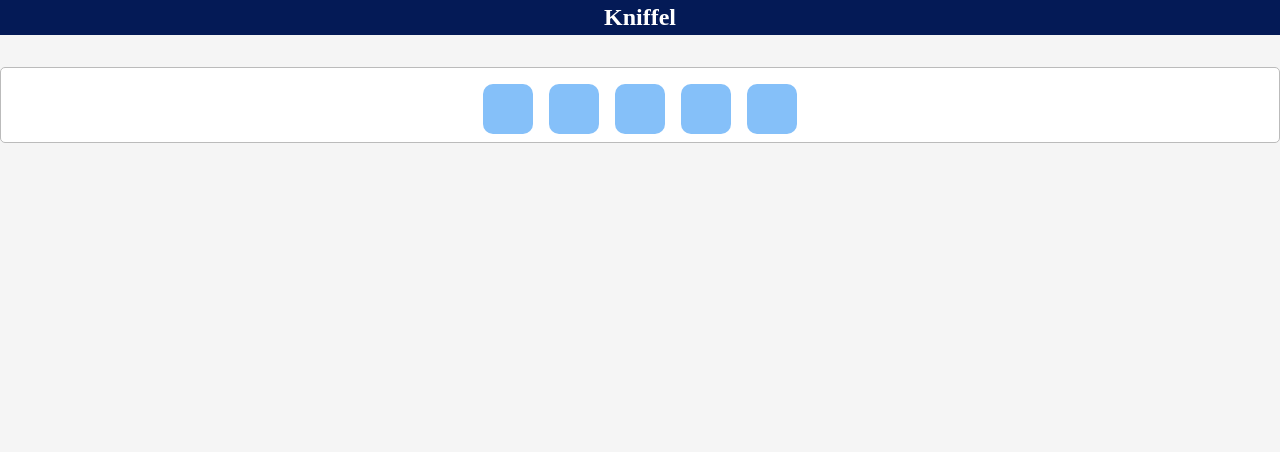
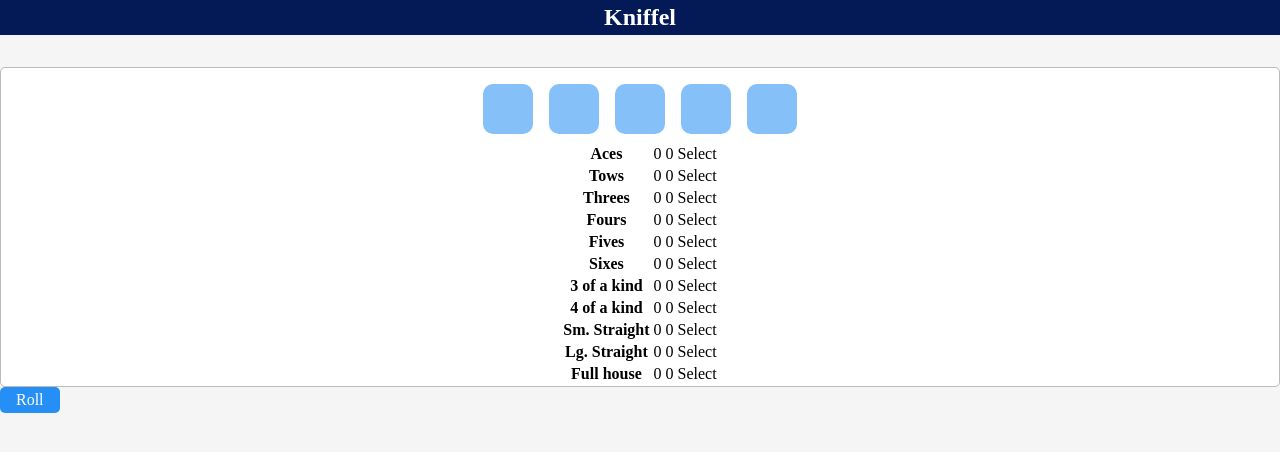
Before and after one commit to 4ndre4s/kniffel, a Vue app: page / in a window 1280 px wide. Shown: the top 452 px of the page. Built offline with nearby package versions, Linux system fonts and the light colour scheme.

Commit message:
Add kniffel block and roll dice button

```diff
--- /dev/null
+++ b/src/components/KniffelBlock.vue
@@ -0,0 +1,80 @@
+<template>
+  <div>
+    <table>
+      <tr>
+        <th>Aces</th>
+        <td>0</td>
+        <td>0</td>
+        <td>Select</td>
+      </tr>
+      <tr>
+        <th>Tows</th>
+        <td>0</td>
+        <td>0</td>
+        <td>Select</td>
+      </tr>
+      <tr>
+        <th>Threes</th>
+        <td>0</td>
+        <td>0</td>
+        <td>Select</td>
+      </tr>
+      <tr>
+        <th>Fours</th>
+        <td>0</td>
+        <td>0</td>
+        <td>Select</td>
+      </tr>
+      <tr>
+        <th>Fives</th>
+        <td>0</td>
+        <td>0</td>
+        <td>Select</td>
+      </tr>
+      <tr>
+        <th>Sixes</th>
+        <td>0</td>
+        <td>0</td>
+        <td>Select</td>
+      </tr>
+      <tr>
+        <th>3 of a kind</th>
+        <td>0</td>
+        <td>0</td>
+        <td>Select</td>
+      </tr>
+      <tr>
+        <th>4 of a kind</th>
+        <td>0</td>
+        <td>0</td>
+        <td>Select</td>
+      </tr>
+      <tr>
+        <th>Sm. Straight</th>
+        <td>0</td>
+        <td>0</td>
+        <td>Select</td>
+      </tr>
+      <tr>
+        <th>Lg. Straight</th>
+        <td>0</td>
+        <td>0</td>
+        <td>Select</td>
+      </tr>
+      <tr>
+        <th>Full house</th>
+        <td>0</td>
+        <td>0</td>
+        <td>Select</td>
+      </tr>
+    </table>
+  </div>
+</template>
+
+<script>
+export default {
+  name: "KniffelBlock",
+};
+</script>
+
+<style scoped></style>
--- a/src/components/KniffelBoard.vue
+++ b/src/components/KniffelBoard.vue
@@ -4,15 +4,19 @@
       <div class="dice-container">
         <kniffel-dice v-for="dice in numberOfDices" :key="dice" class="dice" />
       </div>
+      <kniffel-block />
     </div>
+    <roll-dice-button />
   </div>
 </template>
 
 <script>
 import KniffelDice from "@/components/KniffelDice";
+import KniffelBlock from "@/components/KniffelBlock";
+import RollDiceButton from "@/components/RollDiceButton";
 export default {
   name: "KniffelBoard",
-  components: { KniffelDice },
+  components: { RollDiceButton, KniffelBlock, KniffelDice },
   data() {
     return {
       numberOfDices: 5,
@@ -30,11 +34,12 @@ export default {
   width: 100%;
 }
 .board {
+  align-items: center;
   background: white;
   border: 1px solid var(--color-grey);
   border-radius: 5px;
   display: flex;
-  justify-content: center;
+  flex-direction: column;
   width: 100%;
 }
 .dice-container {
--- /dev/null
+++ b/src/components/RollDiceButton.vue
@@ -0,0 +1,24 @@
+<template>
+  <button class="roll-dice-button" @click="$emit('roll:dice')">Roll</button>
+</template>
+
+<script>
+export default {
+  name: "RollDiceButton",
+};
+</script>
+
+<style scoped lang="scss">
+.roll-dice-button {
+  background: var(--color-blue);
+  color: white;
+  cursor: pointer;
+  border: none;
+  padding: 0.25rem 1rem;
+  border-radius: 5px;
+
+  &:active {
+    background: var(--color-blue--light);
+  }
+}
+</style>
```
